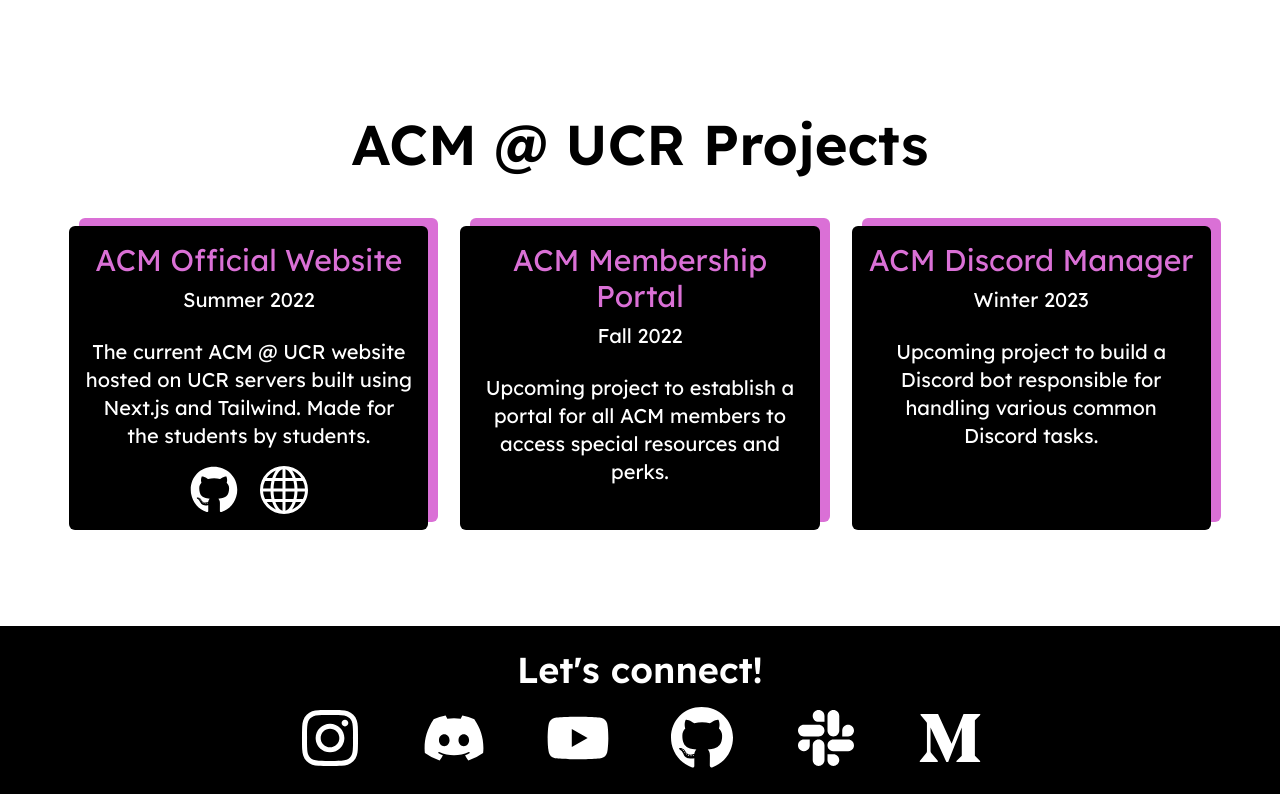
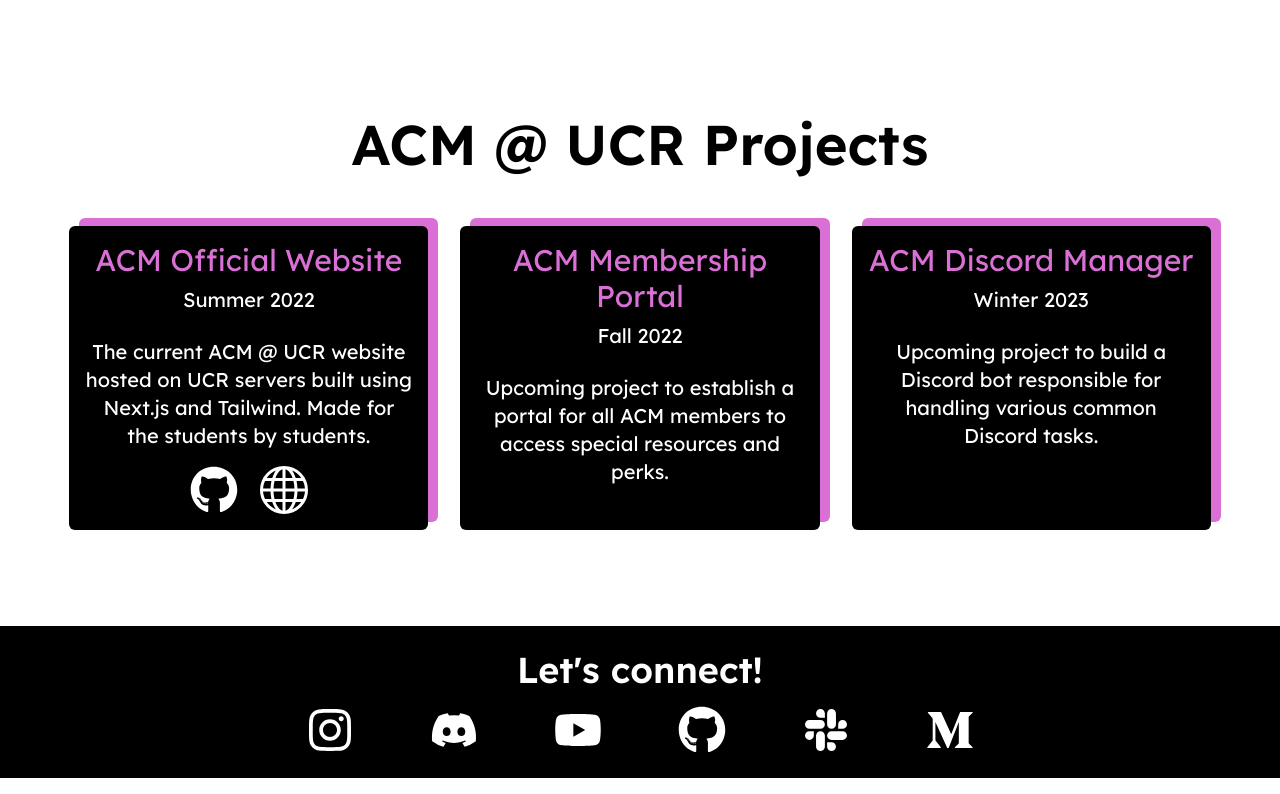
Before and after one commit to acm-ucr/acm-hydra, a Next.js app: page / in a window 1280 px wide. Shown: the part 2554-3348 px from the top of the page. Built offline with nearby package versions, Linux system fonts and the light colour scheme.

Commit message:
fix style

```diff
--- a/components/Footer.js
+++ b/components/Footer.js
@@ -29,11 +29,7 @@ const Footer = () => {
 										title={link.title}
 										className='fill-current text-acm-white hover:text-acm-blue'
 									>
-										{(function () {
-											const x = link.image;
-											console.log(x);
-											return x;
-										})()}
+										{link.image}
 									</a>
 								</Link>
 							</Col>
--- a/components/data/Socials.js
+++ b/components/data/Socials.js
@@ -7,37 +7,36 @@ import {
 	FaGithub,
 } from "react-icons/fa";
 
-const classNames = "text-[5vw]";
 const Socials = [
 	{
 		path: "https://www.instagram.com/acm_ucr/",
 		title: "Instagram",
-		image: <FaInstagram className={classNames}></FaInstagram>,
+		image: <FaInstagram className='text-5xl'></FaInstagram>,
 	},
 	{
 		path: "https://docs.google.com/forms/d/e/1FAIpQLSfImoSRQ7d5lQASl5OPxxEK_2iiZT0UKxVsMsn3BMVCkqC-WQ/viewform",
 		title: " Discord",
-		image: <FaDiscord className={classNames}></FaDiscord>,
+		image: <FaDiscord className='text-5xl'></FaDiscord>,
 	},
 	{
 		path: "https://www.youtube.com/channel/UCSLoGcSzNfpHIzdT6QzsmnQ",
 		title: "Youtube",
-		image: <FaYoutube className={classNames}></FaYoutube>,
+		image: <FaYoutube className='text-5xl'></FaYoutube>,
 	},
 	{
 		path: "https://github.com/acm-ucr",
 		title: "Github",
-		image: <FaGithub className={classNames}></FaGithub>,
+		image: <FaGithub className='text-5xl'></FaGithub>,
 	},
 	{
 		path: "https://join.slack.com/t/csatucr/shared_invite/zt-6fz8g1lu-oKHsfL1qx3wZMJ9k3j2sXw",
 		title: "Slack",
-		image: <FaSlack className={classNames}></FaSlack>,
+		image: <FaSlack className='text-5xl'></FaSlack>,
 	},
 	{
 		path: "https://medium.com/acm-at-ucr",
 		title: "Medium",
-		image: <FaMediumM className={classNames}></FaMediumM>,
+		image: <FaMediumM className='text-5xl'></FaMediumM>,
 	},
 ];
 
```
